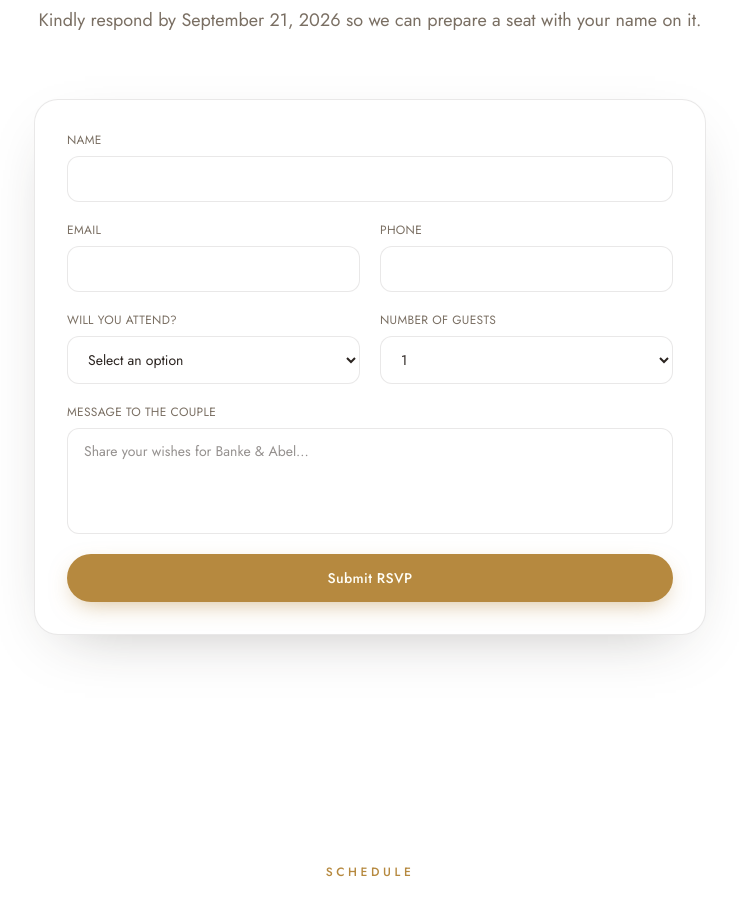
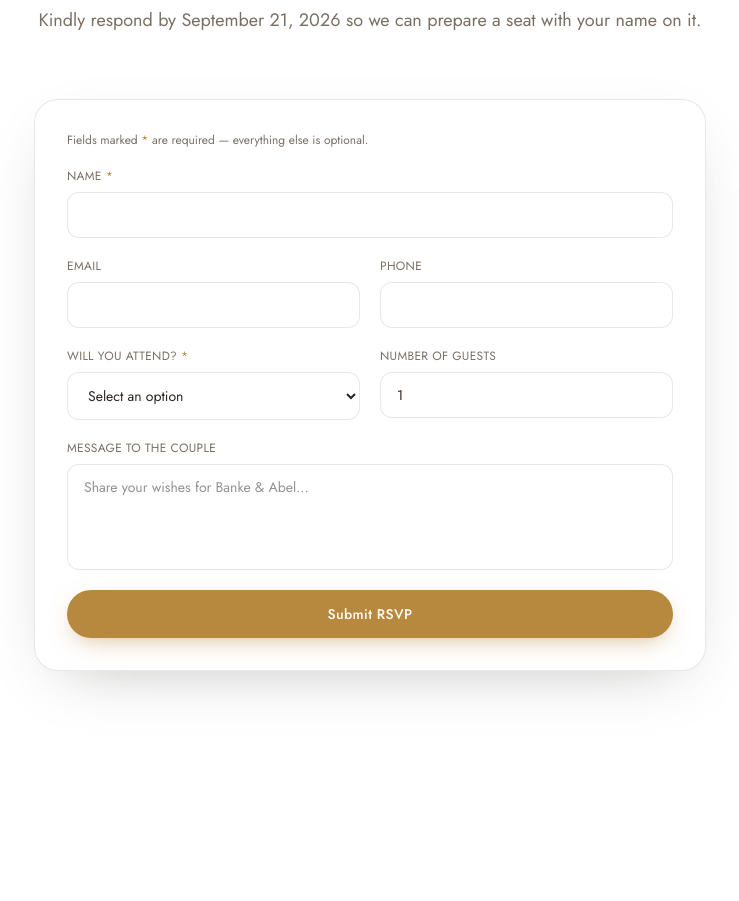
Before and after one commit to segunajibola/banke-abel, a Next.js app: page /details in a window 1280 px wide. Shown: the part 3320-4221 px from the top of the page, without its empty margins (270-1009 px from the left). Built offline with nearby package versions, Linux system fonts and the light colour scheme; a web font is replaced by a local one.

Commit message:
editBody

```diff
--- a/components/ui/FormField.tsx
+++ b/components/ui/FormField.tsx
@@ -6,11 +6,13 @@ const fieldClasses =
 export function FormField({
   label,
   htmlFor,
+  required,
   className,
   children,
 }: {
   label: string;
   htmlFor: string;
+  required?: boolean;
   className?: string;
   children: React.ReactNode;
 }) {
@@ -18,6 +20,7 @@ export function FormField({
     <div className={cn("flex flex-col gap-2", className)}>
       <label htmlFor={htmlFor} className="font-sans text-xs uppercase tracking-wide text-[color:var(--ink-muted)]">
         {label}
+        {required && <span className="ml-1 text-[color:var(--gold)]">*</span>}
       </label>
       {children}
     </div>
--- a/sections/RSVP.tsx
+++ b/sections/RSVP.tsx
@@ -125,7 +125,10 @@ export function RSVP() {
                 onSubmit={handleSubmit}
                 className="grid gap-5 sm:grid-cols-2"
               >
-                <FormField label="Name" htmlFor="name" className="sm:col-span-2">
+                <p className="font-sans text-xs text-[color:var(--ink-muted)] sm:col-span-2">
+                  Fields marked <span className="text-[color:var(--gold)]">*</span> are required — everything else is optional.
+                </p>
+                <FormField label="Name" htmlFor="name" required className="sm:col-span-2">
                   <TextInput id="name" required value={form.name} onChange={handleChange("name")} />
                 </FormField>
                 <FormField label="Email" htmlFor="email">
@@ -134,7 +137,7 @@ export function RSVP() {
                 <FormField label="Phone" htmlFor="phone">
                   <TextInput id="phone" type="tel" value={form.phone} onChange={handleChange("phone")} />
                 </FormField>
-                <FormField label="Will you attend?" htmlFor="attending">
+                <FormField label="Will you attend?" htmlFor="attending" required>
                   <SelectInput id="attending" required value={form.attending} onChange={handleChange("attending")}>
                     <option value="" disabled>Select an option</option>
                     <option value="yes">Joyfully accepts</option>
@@ -142,11 +145,13 @@ export function RSVP() {
                   </SelectInput>
                 </FormField>
                 <FormField label="Number of Guests" htmlFor="guests">
-                  <SelectInput id="guests" value={form.guests} onChange={handleChange("guests")}>
-                    {[1, 2, 3, 4].map((n) => (
-                      <option key={n} value={n}>{n}</option>
-                    ))}
-                  </SelectInput>
+                  <TextInput
+                    id="guests"
+                    type="number"
+                    min={1}
+                    value={form.guests}
+                    onChange={handleChange("guests")}
+                  />
                 </FormField>
                 <FormField label="Message to the Couple" htmlFor="message" className="sm:col-span-2">
                   <TextArea
```
Also changed, not shown: sections/Contact.tsx (added).
